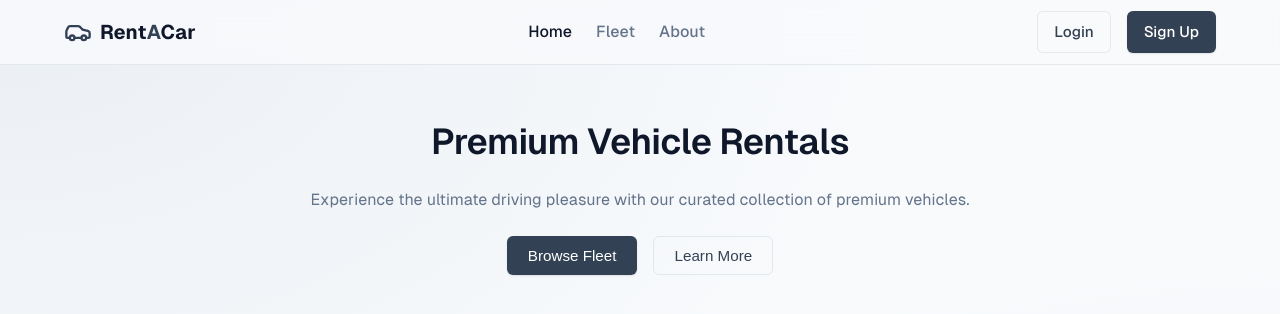
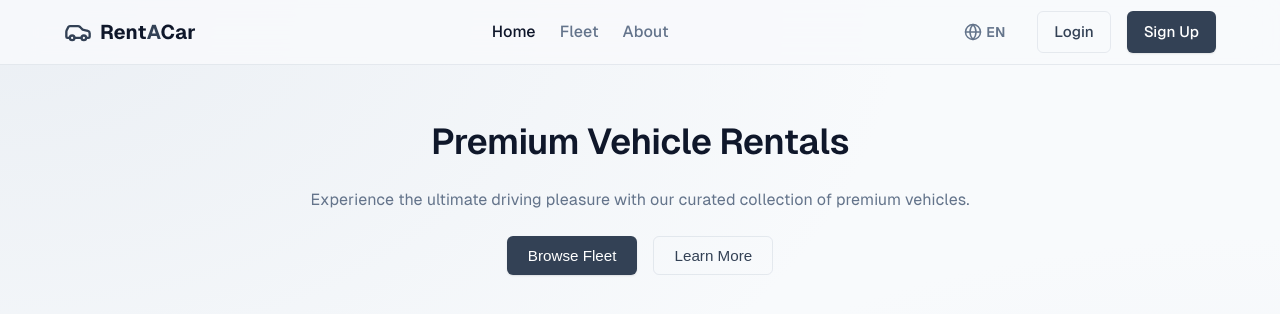
Before and after one commit to ahmetozsoyy/rent-a-car, a React (Vite) app in the folder rentacar-ui/: page / in a window 1280 px wide. Shown: the top 314 px of the page. Built offline with nearby package versions, Linux system fonts and the light colour scheme; no server answers.

Commit message:
Faz 12 - Adim 4: Navbar'a dil secici (Language Switcher) eklendi

```diff
--- a/rentacar-ui/src/components/Navbar.tsx
+++ b/rentacar-ui/src/components/Navbar.tsx
@@ -1,11 +1,13 @@
 import React from 'react';
 import { Link, useNavigate } from 'react-router-dom';
-import { Car, LogOut, LayoutDashboard } from 'lucide-react';
+import { Car, LogOut, LayoutDashboard, Globe } from 'lucide-react';
 import { useAuthStore } from '../store/authStore';
+import { useTranslation } from 'react-i18next';
 
 const Navbar: React.FC = () => {
   const { isAuthenticated, logout } = useAuthStore();
   const navigate = useNavigate();
+  const { i18n } = useTranslation();
 
   const handleLogout = () => {
     logout();
@@ -31,8 +33,17 @@ const Navbar: React.FC = () => {
           <Link to="/about" style={{ color: 'var(--text-muted)', textDecoration: 'none', fontWeight: 500 }}>About</Link>
         </div>
 
-        {/* Auth Buttons */}
+        {/* Auth Buttons and Lang Switcher */}
         <div style={{ display: 'flex', gap: '1rem', alignItems: 'center' }}>
+
+          {/* Language Switcher */}
+          <div style={{ display: 'flex', alignItems: 'center', gap: '0.25rem', marginRight: '1rem', cursor: 'pointer' }} onClick={() => i18n.changeLanguage(i18n.language === 'tr' ? 'en' : 'tr')}>
+            <Globe size={18} color="var(--text-muted)" />
+            <span style={{ fontSize: '0.875rem', fontWeight: 600, color: 'var(--text-muted)', textTransform: 'uppercase' }}>
+              {i18n.language === 'tr' ? 'TR' : 'EN'}
+            </span>
+          </div>
+
           {isAuthenticated ? (
             <>
               <Link to="/dashboard" className="btn btn-primary" style={{ padding: '0.5rem 1rem', display: 'flex', gap: '0.5rem', alignItems: 'center' }}>
```
